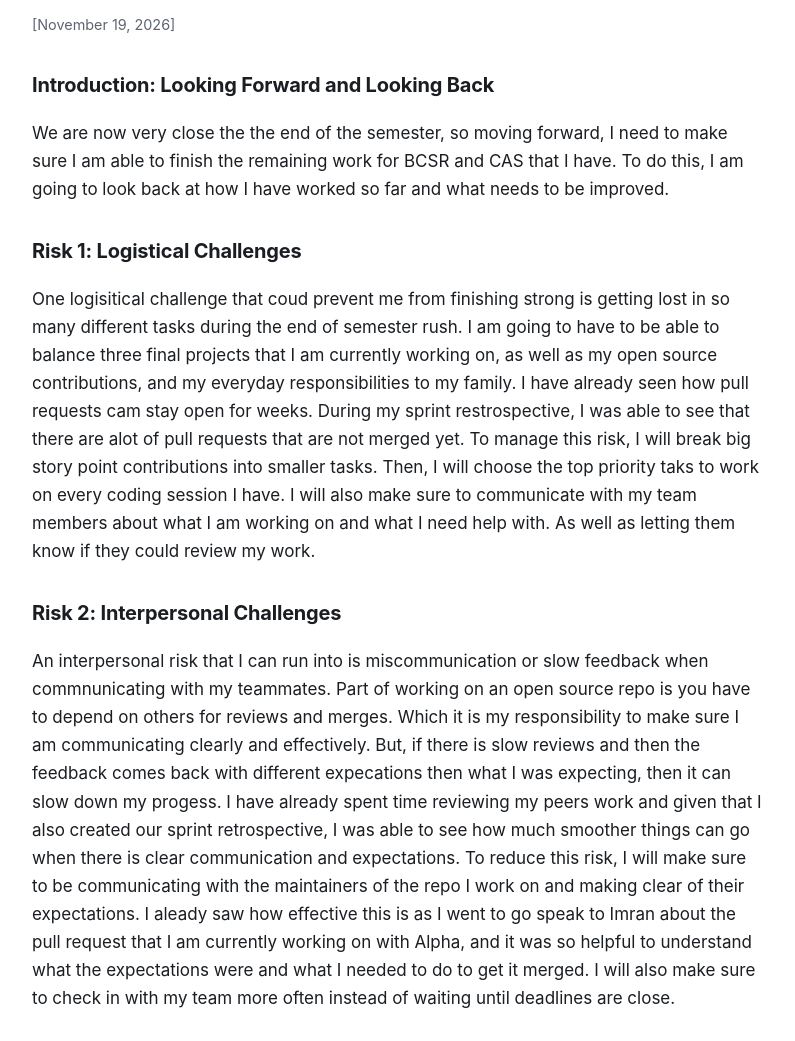
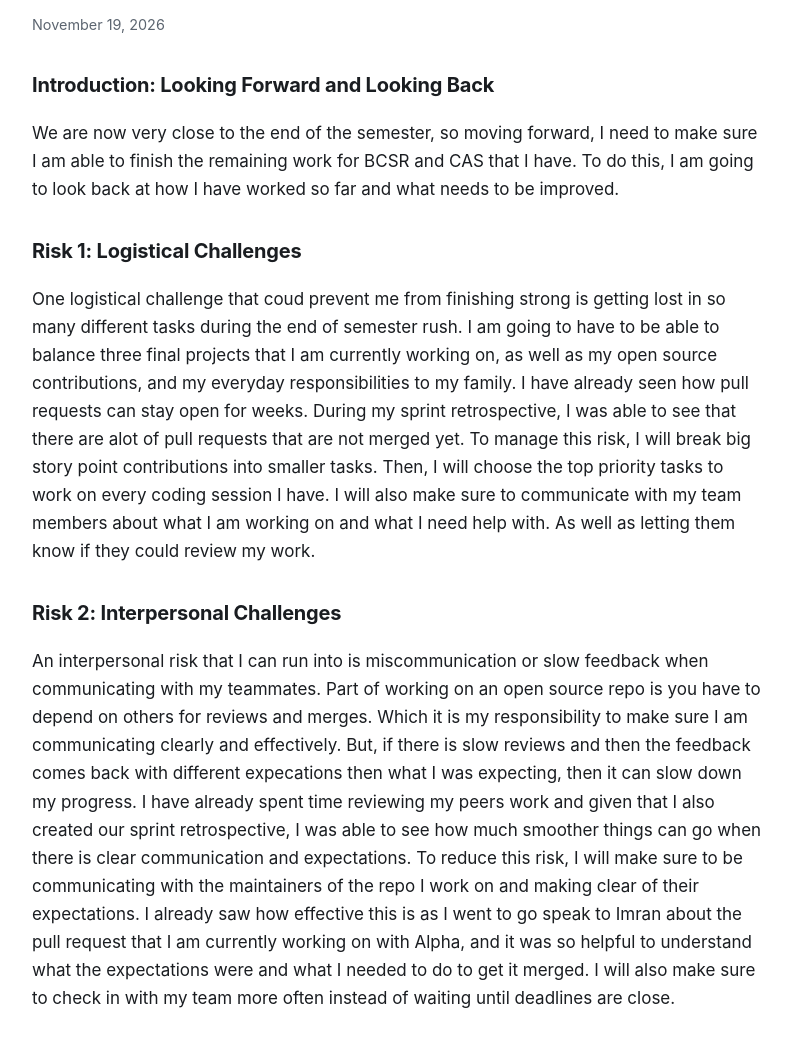
Before and after one commit to zapataa0/zapataa0.github.io, a plain HTML site: page blog/third-post.html in a window 1280 px wide. Shown: the part 232-1273 px from the top of the page, without its empty margins (242-1037 px from the left). Drawn offline with Linux system fonts and the light colour scheme.

Commit message:
fixing typos

```diff
--- a/blog/third-post.html
+++ b/blog/third-post.html
@@ -30,28 +30,28 @@
         <p class="post-back"><a href="./">&larr; Back to all posts</a></p>
 
         <h1>BP03: Open Source Reflection</h1>
-        <p class="meta">[November 19, 2026]</p>
+        <p class="meta">November 19, 2026</p>
         <h2>Introduction: Looking Forward and Looking Back</h2>
         <p>
-          We are now very close the the end of the semester, so moving forward, I need to make sure I am able to finish the remaining work for BCSR and CAS that I have. To do this, I am going to look back at how I have worked so far and what needs to be improved.
+          We are now very close to the end of the semester, so moving forward, I need to make sure I am able to finish the remaining work for BCSR and CAS that I have. To do this, I am going to look back at how I have worked so far and what needs to be improved.
         </p>
 
         <h2>Risk 1: Logistical Challenges</h2>
         <p>
-          One logisitical challenge that coud prevent me from finishing strong is getting lost in so many different tasks during the end of semester rush. I am going to have to
-          be able to balance three final projects that I am currently working on, as well as my open source contributions, and my everyday responsibilities to my family. I have already seen how pull requests cam stay
-          open for weeks. During my sprint restrospective, I was able to see that there are alot of pull requests that are not merged yet. To manage this risk, I will break big story point contributions
-          into smaller tasks. Then, I will choose the top priority taks to work on every coding session I have. I will also make sure to communicate with my team members about what I am working on and what I need help with.
+          One logistical challenge that coud prevent me from finishing strong is getting lost in so many different tasks during the end of semester rush. I am going to have to
+          be able to balance three final projects that I am currently working on, as well as my open source contributions, and my everyday responsibilities to my family. I have already seen how pull requests can stay
+          open for weeks. During my sprint retrospective, I was able to see that there are alot of pull requests that are not merged yet. To manage this risk, I will break big story point contributions
+          into smaller tasks. Then, I will choose the top priority tasks to work on every coding session I have. I will also make sure to communicate with my team members about what I am working on and what I need help with.
           As well as letting them know if they could review my work.
         </p>
 
         <h2>Risk 2: Interpersonal Challenges</h2>
         <p>
-        An interpersonal risk that I can run into is miscommunication or slow feedback when commnunicating with my teammates. Part of working on an open source repo is you have to
+        An interpersonal risk that I can run into is miscommunication or slow feedback when communicating with my teammates. Part of working on an open source repo is you have to
         depend on others for reviews and merges. Which it is my responsibility to make sure I am communicating clearly and effectively. But, if there is slow reviews and then the feedback comes back with
-        different expecations then what I was expecting, then it can slow down my progess. I have already spent time reviewing my peers work and given that I also created our sprint retrospective, I was able
+        different expecations then what I was expecting, then it can slow down my progress. I have already spent time reviewing my peers work and given that I also created our sprint retrospective, I was able
         to see how much smoother things can go when there is clear communication and expectations. To reduce this risk, I will make sure to be communicating with the maintainers of the repo I work on
-        and making clear of their expectations. I aleady saw how effective this is as I went to go speak to Imran about the pull request that I am currently working on with Alpha, and it was so helpful to understand
+        and making clear of their expectations. I already saw how effective this is as I went to go speak to Imran about the pull request that I am currently working on with Alpha, and it was so helpful to understand
         what the expectations were and what I needed to do to get it merged. I will also make sure to check in with my team more often instead of waiting until deadlines are close.
         </p>
 
@@ -60,7 +60,7 @@
           Faculty, Code owners, maintainers and future developers depend on the work I am contributing to on BCSR and CAS. It is expected for these repos to work reliably.
           Small bugs and issues can still make a big impact on the user experience. Because these applications will continue to be used and maintained after the semester ends, how I end the
           semester matters.
-          So far, what i have learned about open-source maintenance, documentation, and sustainability shapes how I prioritize my remaining work:
+          So far, what I have learned about open-source maintenance, documentation, and sustainability shapes how I prioritize my remaining work:
           Maintenance: Finishing and cleaning up open PRs is more helpful than starting lots of new issues that might remain unfinished.
 
           Documentation: Clear notes and easy-to-read code help teammates and future contributors understand changes without guessing or a lot of back and forth about trying to understand what you did.
@@ -74,14 +74,14 @@
         <p>
           For me, success by the end of the semester means that I hit my story point forecast goal, finish my remaining PRs,
           communicate with my teammates and help them if they have any issues, need help, or need a review. My progress so far shows that I am able to identify and create issues
-          like issue 144 and also work on and actually get issues merged into development. (Ex. PR 144, PR 151, PR 464). My progress also shows that I can support my peers through code reviews.
-          Ending the semester with clean,merged work and good communcation with my team will show that I contributed meaningfully.
+          like issue 144 and also work on and actually get issues merged into development. (Ex. PR 114, PR 151, PR 464). My progress also shows that I can support my peers through code reviews.
+          Ending the semester with clean,merged work and good communication with my team will show that I contributed meaningfully.
         </p>
 
         <h2>Progress Update</h2>
         <p>
           Currently, I still only have 5 earned story points. This however is because I have two open pull requests. And one of them, I estimated to be worth 8 story points.
-          So given that it is a bigger issue, means I have not made much progress on my story point goal since last the last blog. I also had to catch up on my other final project, which
+          So given that it is a bigger issue, means I have not made much progress on my story point goal since the last blog. I also had to catch up on my other final project, which
           gave me less time to work on my issues.
         </p>
         <p>
```
